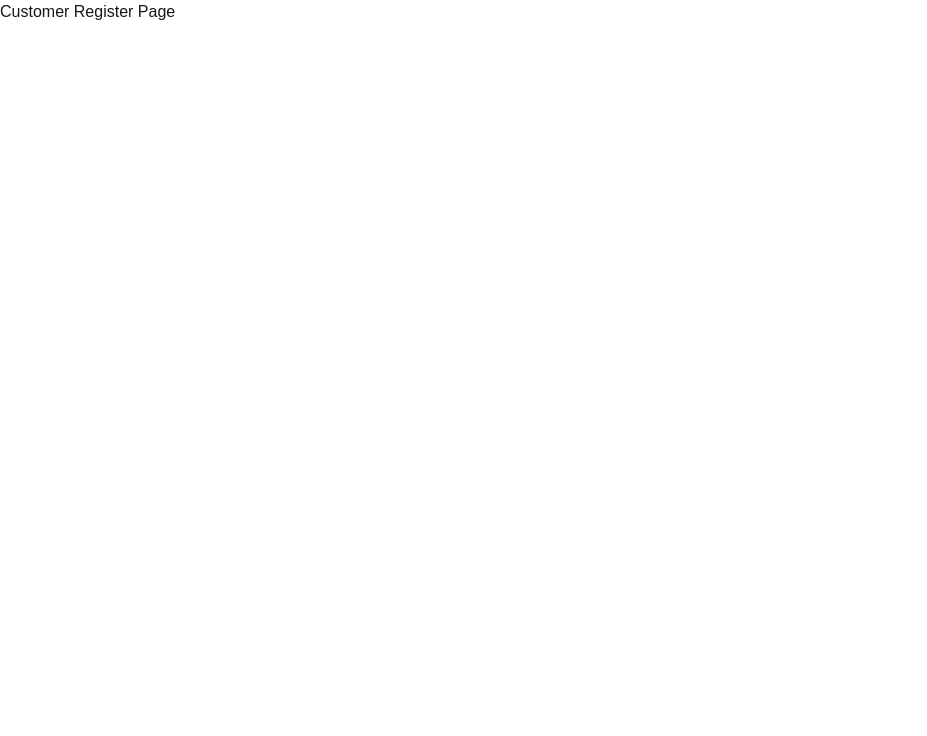
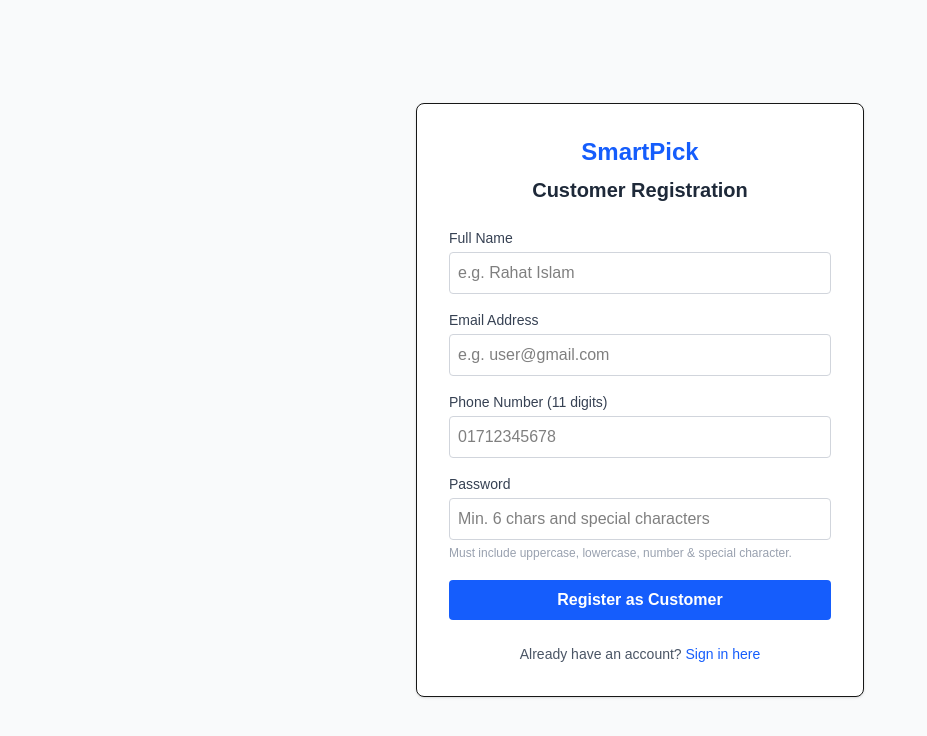
Before and after one commit to mahmudulhasanmaruf78/smart-pick-frontend, a Next.js app: page /register in a window 1280 px wide. Shown: the top 736 px of the page, without its empty margins (0-927 px from the left). Built offline with nearby package versions, Linux system fonts and the light colour scheme.

Commit message:
feat(customer): implement customer landing, login, and registration

```diff
--- a/src/app/login/page.tsx
+++ b/src/app/login/page.tsx
@@ -1,3 +1,124 @@
+"use client";
+
+import { useState } from "react";
+import Link from "next/link";
+import { useRouter } from "next/navigation";
+
 export default function LoginPage() {
-  return <div>Login Page</div>;
+  const router = useRouter();
+
+  // 1. State to store what user types
+  const [email, setEmail] = useState("");
+  const [password, setPassword] = useState("");
+  const [error, setError] = useState("");
+  const [loading, setLoading] = useState(false);
+
+  // 2. Submit handler
+  const handleLogin = async (e: React.FormEvent) => {
+    e.preventDefault(); // Stop page from refreshing
+    setError("");
+    setLoading(true);
+
+    try {
+      // Send credentials to our NestJS backend
+      const res = await fetch("http://localhost:3000/auth/login", {
+        method: "POST",
+        headers: { "Content-Type": "application/json" },
+        body: JSON.stringify({ identity: email, password }),
+      });
+
+      const data = await res.json();
+
+      if (!res.ok) {
+        throw new Error(data.message || "Invalid email or password");
+      }
+
+      // 3. Save the JWT token in the browser
+      localStorage.setItem("token", data.accessToken);
+      localStorage.setItem("role", data.user?.role || "customer");
+
+      alert("Login successful! Welcome back.");
+
+      // 4. Redirect based on role
+      if (data.user?.role === "rider") {
+        router.push("/rider/orders");
+      } else if (data.user?.role === "admin") {
+        router.push("/admin");
+      } else {
+        router.push("/orders"); // Customer goes to orders
+      }
+    } catch (err: any) {
+      setError(err.message || "Something went wrong. Please check your backend.");
+    } finally {
+      setLoading(false);
+    }
+  };
+
+  return (
+    <div className="min-h-screen flex items-center justify-center bg-gray-50 p-4">
+      <div className="max-w-md w-full bg-white p-8 border rounded-lg shadow-sm">
+        {/* Header */}
+        <div className="text-center mb-6">
+          <Link href="/" className="text-2xl font-bold text-blue-600">
+            📦 SmartPick
+          </Link>
+          <h2 className="text-xl font-bold text-gray-800 mt-2">Sign in to your account</h2>
+        </div>
+
+        {/* Error message box (only shows if error exists) */}
+        {error && (
+          <div className="mb-4 p-3 bg-red-100 text-red-700 text-sm rounded">
+            {error}
+          </div>
+        )}
+
+        {/* Login Form */}
+        <form onSubmit={handleLogin} className="space-y-4">
+          <div>
+            <label className="block text-sm font-medium text-gray-700 mb-1">
+              Email or Phone
+            </label>
+            <input
+              type="text"
+              required
+              value={email}
+              onChange={(e) => setEmail(e.target.value)}
+              className="w-full border border-gray-300 bg-white text-black p-2 rounded focus:outline-blue-500"
+            />
+
+          </div>
+
+          <div>
+            <label className="block text-sm font-medium text-gray-700 mb-1">
+              Password
+            </label>
+            <input
+              type="password"
+              required
+              placeholder="••••••••"
+              value={password}
+              onChange={(e) => setPassword(e.target.value)}
+              className="w-full border p-2 rounded focus:outline-blue-500"
+            />
+          </div>
+
+          <button
+            type="submit"
+            disabled={loading}
+            className="w-full bg-blue-600 text-white font-semibold py-2 rounded hover:bg-blue-700 transition"
+          >
+            {loading ? "Signing in..." : "Sign In"}
+          </button>
+        </form>
+
+        {/* Footer Link */}
+        <p className="text-center text-sm text-gray-600 mt-6">
+          Don't have an account?{" "}
+          <Link href="/register" className="text-blue-600 hover:underline">
+            Register here
+          </Link>
+        </p>
+      </div>
+    </div>
+  );
 }
--- a/src/app/register/page.tsx
+++ b/src/app/register/page.tsx
@@ -1,3 +1,148 @@
+"use client";
+
+import { useState } from "react";
+import Link from "next/link";
+import { useRouter } from "next/navigation";
+
 export default function RegisterPage() {
-  return <div>Customer Register Page</div>;
+  const router = useRouter();
+
+  // 1. Separate state for each form input (simple & clear)
+  const [name, setName] = useState("");
+  const [email, setEmail] = useState("");
+  const [phone, setPhone] = useState("");
+  const [password, setPassword] = useState("");
+  const [error, setError] = useState("");
+  const [loading, setLoading] = useState(false);
+
+  // 2. Form submission handler
+  const handleRegister = async (e: React.FormEvent) => {
+    e.preventDefault();
+    setError("");
+    setLoading(true);
+
+    try {
+      const res = await fetch("http://localhost:3000/auth/register-customer", {
+        method: "POST",
+        headers: { "Content-Type": "application/json" },
+        body: JSON.stringify({ name, email, phone, password }),
+      });
+
+      const data = await res.json();
+
+      if (!res.ok) {
+        // Backend returns an array of messages or a single string
+        const errorMsg = Array.isArray(data.message) ? data.message.join(", ") : data.message;
+        throw new Error(errorMsg || "Registration failed");
+      }
+
+      alert("Account created successfully! Please sign in.");
+      router.push("/login"); // Take them to login page
+    } catch (err: any) {
+      setError(err.message || "Something went wrong.");
+    } finally {
+      setLoading(false);
+    }
+  };
+
+  return (
+    <div className="min-h-screen flex items-center justify-center bg-gray-50 p-4">
+      <div className="max-w-md w-full bg-white p-8 border rounded-lg shadow-sm">
+        {/* Header */}
+        <div className="text-center mb-6">
+          <Link href="/" className="text-2xl font-bold text-blue-600">
+            SmartPick
+          </Link>
+          <h2 className="text-xl font-bold text-gray-800 mt-2">Customer Registration</h2>
+
+        </div>
+
+        {/* Error message box */}
+        {error && (
+          <div className="mb-4 p-3 bg-red-100 text-red-700 text-sm rounded">
+            {error}
+          </div>
+        )}
+
+        {/* Registration Form */}
+        <form onSubmit={handleRegister} className="space-y-4">
+          <div>
+            <label className="block text-sm font-medium text-gray-700 mb-1">
+              Full Name
+            </label>
+            <input
+              type="text"
+              required
+              placeholder="e.g. Rahat Islam"
+              value={name}
+              onChange={(e) => setName(e.target.value)}
+              className="w-full border border-gray-300 bg-white text-black p-2 rounded focus:outline-blue-500"
+            />
+          </div>
+
+          <div>
+            <label className="block text-sm font-medium text-gray-700 mb-1">
+              Email Address
+            </label>
+            <input
+              type="email"
+              required
+              placeholder="e.g. user@gmail.com"
+              value={email}
+              onChange={(e) => setEmail(e.target.value)}
+              className="w-full border border-gray-300 bg-white text-black p-2 rounded focus:outline-blue-500"
+            />
+          </div>
+
+          <div>
+            <label className="block text-sm font-medium text-gray-700 mb-1">
+              Phone Number (11 digits)
+            </label>
+            <input
+              type="text"
+              required
+              maxLength={11}
+              placeholder="01712345678"
+              value={phone}
+              onChange={(e) => setPhone(e.target.value)}
+              className="w-full border border-gray-300 bg-white text-black p-2 rounded focus:outline-blue-500"
+            />
+          </div>
+
+          <div>
+            <label className="block text-sm font-medium text-gray-700 mb-1">
+              Password
+            </label>
+            <input
+              type="password"
+              required
+              placeholder="Min. 6 chars and special characters"
+              value={password}
+              onChange={(e) => setPassword(e.target.value)}
+              className="w-full border border-gray-300 bg-white text-black p-2 rounded focus:outline-blue-500"
+            />
+            <span className="text-xs text-gray-400">
+              Must include uppercase, lowercase, number & special character.
+            </span>
+          </div>
+
+          <button
+            type="submit"
+            disabled={loading}
+            className="w-full bg-blue-600 text-white font-semibold py-2 rounded hover:bg-blue-700 transition"
+          >
+            {loading ? "Creating Account..." : "Register as Customer"}
+          </button>
+        </form>
+
+        {/* Footer Link */}
+        <p className="text-center text-sm text-gray-600 mt-6">
+          Already have an account?{" "}
+          <Link href="/login" className="text-blue-600 hover:underline">
+            Sign in here
+          </Link>
+        </p>
+      </div>
+    </div>
+  );
 }
```
Also changed, not shown: src/app/page.tsx (+70 -60 lines).
